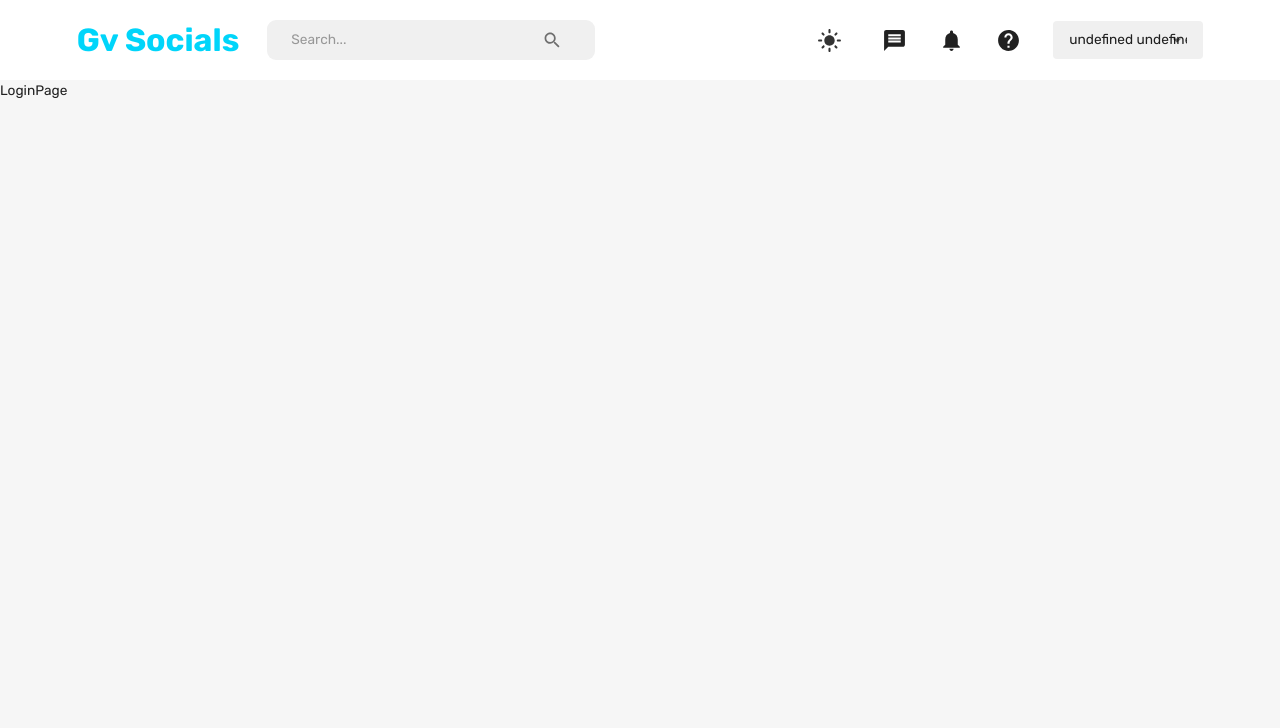
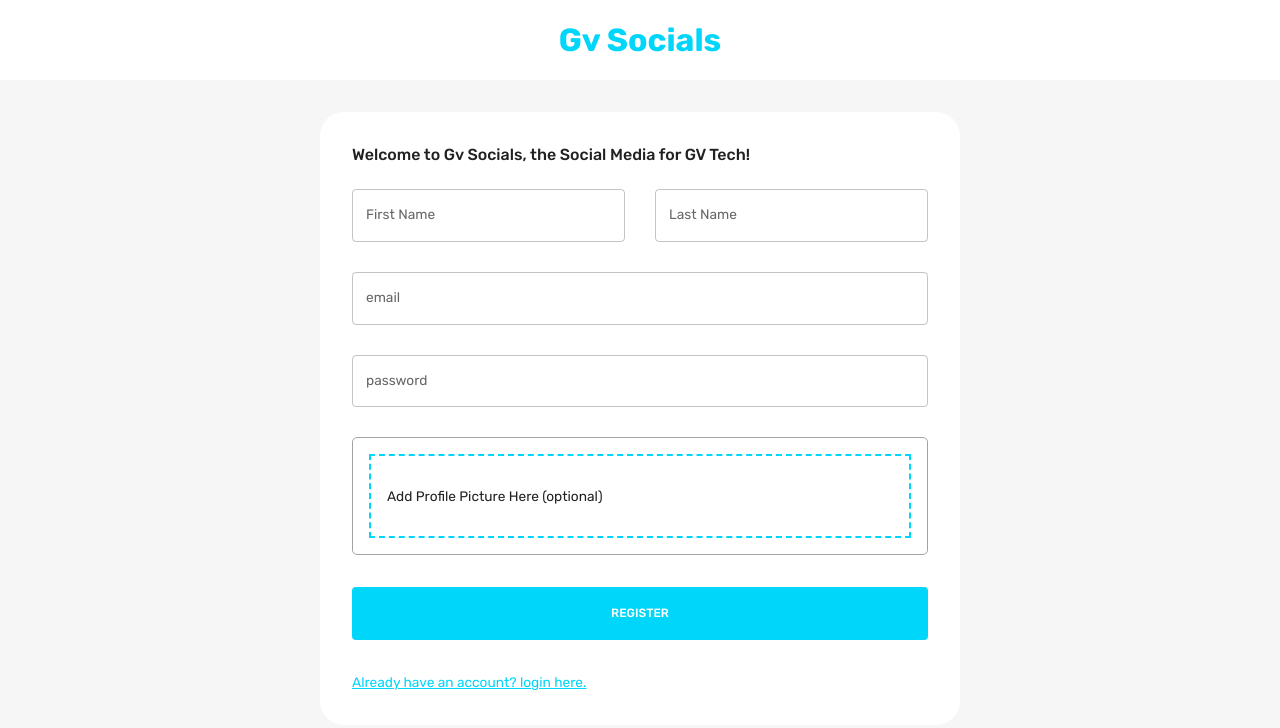
Before and after one commit to NanorIsrael/gv-socials-client, a React (Vite) app: page / in a window 1280 px wide. Shown: the top 728 px of the page. Built offline with nearby package versions, Linux system fonts and the light colour scheme.

Commit message:
Add login and register forms

```diff
--- a/src/App.tsx
+++ b/src/App.tsx
@@ -21,7 +21,7 @@ function App() {
         <BrowserRouter>
         <ThemeProvider theme={theme}>
           <CssBaseline/>
-          <Navbar/>
+          {/* <Navbar/> */}
           <Routes>
             <Route path='/' element={<LoginPage/>}/>
             <Route path='/home' element={<HomePage/>}/>
--- /dev/null
+++ b/src/scenes/loginPage/Form.tsx
@@ -0,0 +1,262 @@
+import { useState } from "react";
+import { Box, useTheme, useMediaQuery, FormControl, Select, InputBase, MenuItem, Typography, TextField, Button } from "@mui/material";
+import { Formik, FormikComputedProps, FormikFormProps, FormikHelpers } from "formik";
+import * as yup from 'yup'
+import { UseDispatch, useDispatch } from "react-redux";
+import { useNavigate } from "react-router-dom";
+import Dropzone from "react-dropzone";
+import FlexBetween from "../../components/FlexBetween";
+import { EditOutlined } from "@mui/icons-material";
+
+const registerSchema = ({
+	firstName: yup.string().required("required"),
+	lastName: yup.string().required("required"),
+	email: yup.string().email("invalid email").required("required"),
+	password: yup.string().required("required"),
+	location: yup.string().required("required"),
+	occupation: yup.string().required("required"),
+	picture: yup.string().required("required")
+})
+
+const loginSchema = ({
+	email: yup.string().email("invalid email").required("required"),
+	password: yup.string().required("required"),
+})
+
+const initialValuesRegister = {
+	firstName: "",
+	lastName: "",
+	email: "",
+	password: "",
+	location: "",
+	occupation: "",
+	picture: ""
+}
+const initialValuesLogin = {
+	email: "",
+	password: "",
+}
+
+type PageType = "login" | "register"
+const Form = () => {
+	const [ pageType, setPageType ] = useState<PageType>("register")
+	const { palette } = useTheme();
+	const dispatch = useDispatch()
+	const navigate = useNavigate()
+	const isNonMobile = useMediaQuery("(min-width:600px)")
+	const isNonMobileScreens = useMediaQuery("(min-width: 1000px)");
+	const isLogin = pageType === "login"
+	const isRegister = pageType === "register"
+
+	interface ILogin {
+		email: string;
+		password: string;
+	}
+
+	interface IRegister {
+		email: string;
+		password: string;
+	}
+	const login = async (values: ILogin, onSubmitProp: FormikHelpers<ILogin>) => {
+
+	}
+
+	const register = async (values: [], onSubmitProp: FormikHelpers<IRegister>) => {
+		console.log(values)
+		const formData = new FormData()
+		for (let val in values) {
+			formData.append(val,  values[val])
+		}
+	}
+
+	const handleFormSubmit  = async (values: {}, onSubmitProp: {}) => {
+		if (isLogin) {
+			await login(values, onSubmitProp)
+			return
+		}
+		await register(values, onSubmitProp)
+	}
+
+	return (
+		<Formik
+		onSubmit={handleFormSubmit}
+		initialValues={isLogin ? initialValuesLogin : initialValuesRegister}
+		validationSchema={isLogin ? loginSchema : registerSchema}
+		>
+		{
+
+			({
+				values,
+				errors,
+				touched,
+				handleChange,
+				handleSubmit,
+				handleBlur,
+				setFieldValue,
+				resetForm
+			}) => (
+				<form onSubmit={handleSubmit}>
+					<Box
+					display={"grid"}
+					gap={"30px"}
+					gridTemplateColumns={"repeat(4, minmax(0, 1fr))"}
+					sx={{
+						"& > div": {
+							gridColumn: isNonMobile ? undefined : "span 4"
+						}
+					}}
+					>
+						{isRegister && (
+							<>
+							<TextField
+							label="First Name"
+							onBlur={handleBlur}
+							onChange={handleChange}
+							value={values.firstName}
+							name={"firstName"}
+							error={Boolean(touched.firstName) && Boolean(errors.firstName)}
+							sx={{ gridColumn: "span 2" }}
+							/>
+							<TextField
+							label="Last Name"
+							onBlur={handleBlur}
+							onChange={handleChange}
+							value={values.lastName}
+							name={"lastName"}
+							error={Boolean(touched.lastName) && Boolean(errors.lastName)}
+							sx={{ gridColumn: "span 2" }}
+							/>
+							<TextField
+							label="email"
+							onBlur={handleBlur}
+							onChange={handleChange}
+							value={values.email}
+							name={"email"}
+							error={Boolean(touched.email) && Boolean(errors.email)}
+							sx={{ gridColumn: "span 4" }}
+							/>
+							<TextField
+							label="password"
+							type={"password"}
+							onBlur={handleBlur}
+							onChange={handleChange}
+							value={values.password}
+							name={"password"}
+							error={Boolean(touched.password) && Boolean(errors.password)}
+							sx={{ gridColumn: "span 4" }}
+							/>
+								<Box
+								gridColumn={"span 4"}
+								border={`1px solid ${palette.neutral.medium}`}
+								borderRadius={"5px"}
+								p="1rem"
+								>
+									<Dropzone
+									multiple={false}
+									onDrop={(acceptedFiles) =>
+										setFieldValue("photo", acceptedFiles[0])
+									}
+									>
+											{({
+												getRootProps,
+												getInputProps
+											}) => (
+												<Box
+												{...getRootProps()}
+												border={`2px dashed ${palette.primary.main}`}
+												p="1rem"
+												sx={{
+													"&:hover": {
+														cursor: "pointer"
+													}
+												}}
+												>
+													<input {...getInputProps()}/>
+													{!values.picture ? (
+														<p>Add Profile Picture Here (optional)</p>
+													) : (
+														<FlexBetween>
+															<Typography>
+																{values.picture.name}
+																<EditOutlined/>
+															</Typography>
+														</FlexBetween>
+													)}
+
+												</Box>
+											)}
+									</Dropzone>
+								</Box>
+							</>
+						)}
+
+						{isLogin && (
+							<>
+							<TextField
+							label="email"
+							onBlur={handleBlur}
+							onChange={handleChange}
+							value={values.email}
+							name={"email"}
+							helperText={touched.email && errors.email}
+							error={Boolean(touched.email) && Boolean(errors.email)}
+							sx={{ gridColumn: "span 2"}}
+							/>
+							<TextField
+							label="password"
+							type="password"
+							onBlur={handleBlur}
+							onChange={handleChange}
+							value={values.password}
+							name={"password"}
+							helperText={touched.password && errors.password}
+							error={Boolean(touched.password) && Boolean(errors.password)}
+							sx={{ gridColumn: "span 2"}}
+							/>
+
+							</>
+						)}
+					</Box>
+					{/* BUTTONS */}
+						<Box>
+							<Button
+							fullWidth
+							type="submit"
+							sx={{
+								m: "2rem 0",
+								p: "1rem",
+								backgroundColor: palette.primary.main,
+								color: palette.background.alt,
+								"&:hover": {
+									color: palette.primary.main
+								}
+							}}
+							>
+								{isLogin ? "login" : "register"}
+							</Button>
+							<Typography
+								onClick={() => {
+									setPageType(isLogin ? "register" : "login")
+									resetForm()
+								}}
+								sx={{
+									textDecoration: "underline",
+									color: palette.primary.main,
+									"&:hover": {
+										cursor: "pointer",
+										color: palette.primary.light
+									}
+								}}
+								>
+									{isLogin ? "Don't have an account? Sign Up here." :
+									"Already have an account? login here."}
+
+								</Typography>
+						</Box>
+				</form>
+			)
+			}
+		</Formik>
+	)
+}
+export default Form;
--- a/src/scenes/loginPage/index.tsx
+++ b/src/scenes/loginPage/index.tsx
@@ -1,4 +1,40 @@
+import { Box, useTheme, useMediaQuery, FormControl, Select, InputBase, MenuItem, Typography } from "@mui/material";
+import { setLogout } from "../../state";
+import Form from "./Form";
+
 const LoginPage = () => {
-	return <div>LoginPage</div>
+	const theme = useTheme();
+	const isNonMobileScreens = useMediaQuery("(min-width: 1000px)");
+
+	return (
+		<Box>
+			<Box width={"100%"} bgcolor={theme.palette.background.alt} p={"1rem 6%"} textAlign={"center"}>
+				<Typography
+					fontWeight={"bold"}
+					fontSize={"32px"}
+					color={"primary"}
+				>
+					Gv Socials
+				</Typography>
+			</Box>
+			<Box
+				width={isNonMobileScreens ? "50%" : "93%"}
+				p={"2rem"}
+				m={"2rem auto"}
+				borderRadius={"1.5rem"}
+				bgcolor={theme.palette.background.alt}
+			>
+				<Typography
+					fontWeight={"500"}
+					variant="h5"
+					sx={{ mb: "1.5rem" }}
+				>
+					Welcome to Gv Socials, the Social Media for GV Tech!
+				</Typography>
+				<Form/>
+
+			</Box>
+		</Box>
+	)
 }
 export default LoginPage;
```
